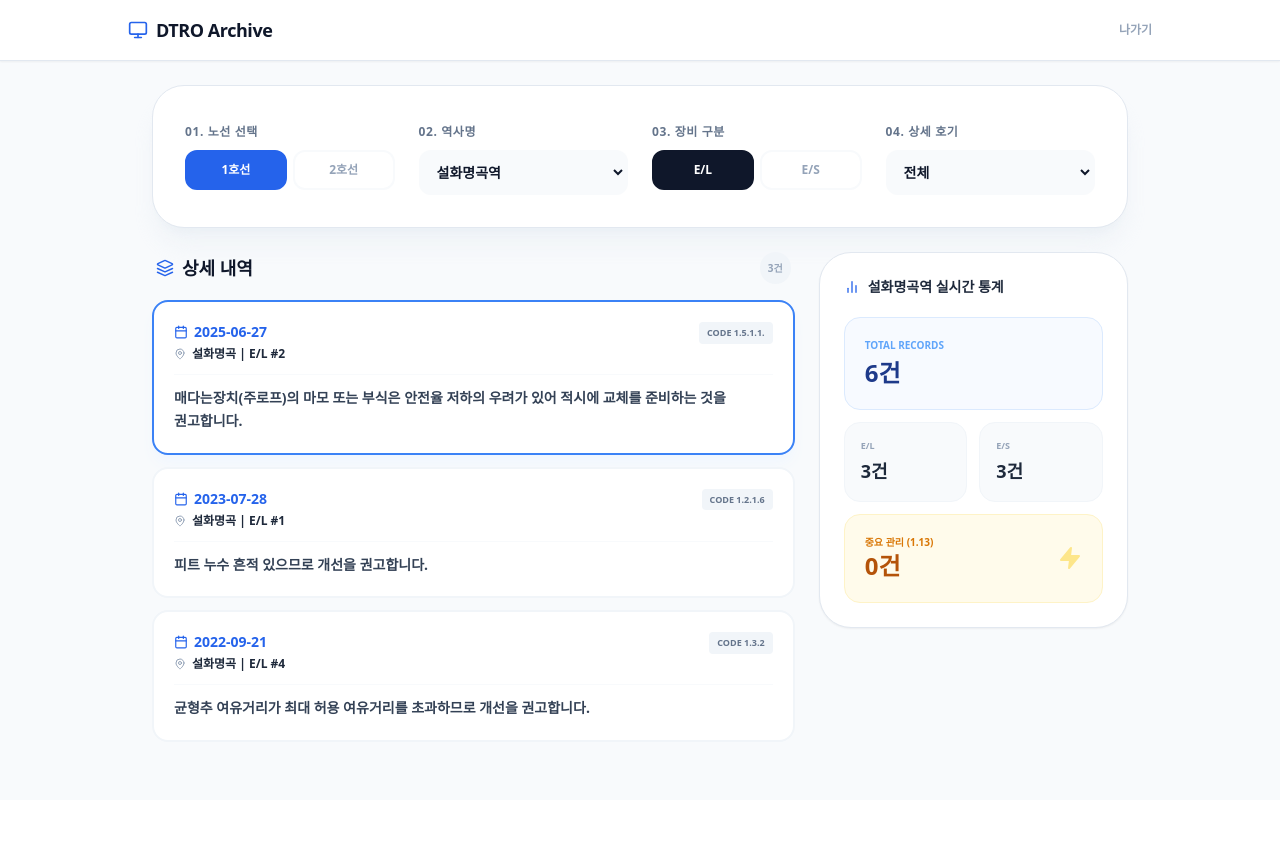
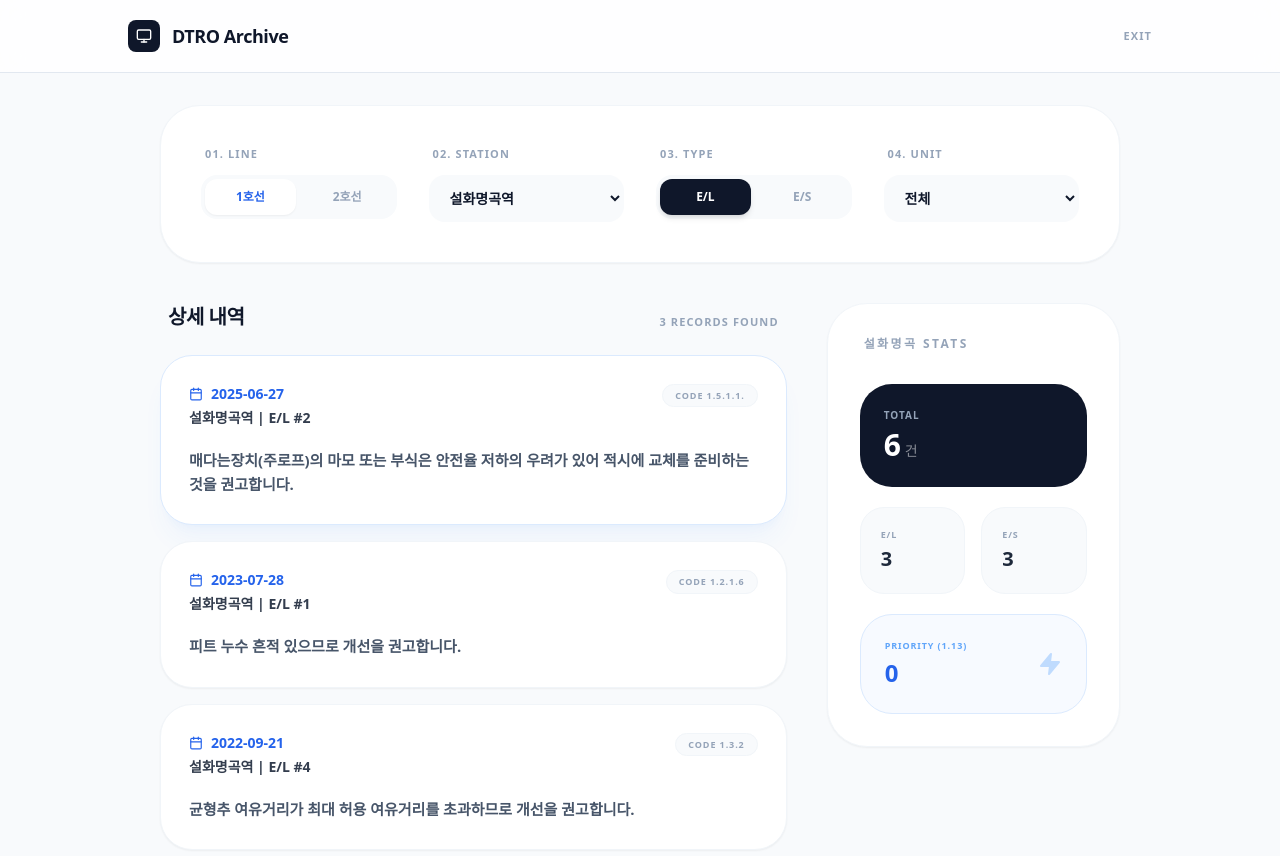
Before and after one commit to chrome2593/dtro-eles-system, a React (Vite) app: page / in a window 1280 px wide. Both pictures are taken after a click on the button "조회 시작". Shown: the top 856 px of the page. Before the commit the page ends 800 px from the top, so only its background shows below. Built offline with nearby package versions, Linux system fonts and the light colour scheme.

Commit message:
Update App.jsx

```diff
--- a/src/App.jsx
+++ b/src/App.jsx
@@ -1,12 +1,11 @@
 import React, { useState, useMemo, useEffect } from 'react';
-import { Search, AlertCircle, BarChart2, Calendar, Layers, Monitor, MapPin, Database, Zap, ShieldCheck, ChevronRight, TrainFront } from 'lucide-react';
+import { Search, BarChart2, Calendar, Layers, Monitor, MapPin, Database, Zap, ChevronRight } from 'lucide-react';
 
 const App = () => {
   const [page, setPage] = useState('landing');
   const [allData, setAllData] = useState([]);
   const [isLoading, setIsLoading] = useState(true);
 
-  // 대구교통공사 노선 데이터
   const lineData = {
     '1호선': ['설화명곡', '화원', '대곡', '진천', '월배', '상인', '월촌', '송현', '성당못', '대명', '안지랑', '현충로', '영대병원', '교대', '명덕', '반월당', '중앙로', '대구역', '칠성시장', '신천', '동대구역', '큰고개', '아양교', '동촌', '해안', '방촌', '용계', '율하', '신기', '반야월', '각산', '안심'],
     '2호선': ['문양', '다사', '대실', '강창', '계명대', '성서산업단지', '이곡', '용산', '죽전', '감삼', '두류', '내당', '반고개', '청라언덕', '반월당', '경대병원', '대구은행', '범어', '수성구청', '만촌', '담티', '연호', '대공원', '고산', '수성알파시티', '신매', '사월', '정평', '임당', '영남대']
@@ -57,144 +56,158 @@ const App = () => {
     return ['전체', ...new Set(units)].sort();
   }, [selection.station, selection.type, allData]);
 
-  // 최종 교정된 메인 페이지
+  // [최종] 미니멀 메인 페이지
   if (page === 'landing') {
     return (
-      <div className="min-h-screen bg-slate-900 flex items-center justify-center p-6 text-center relative overflow-hidden">
-        {/* 밝아진 배경 디자인 요소 */}
-        <div className="absolute top-[-20%] left-[-10%] w-[50%] h-[50%] bg-blue-800/40 rounded-full blur-[150px]"></div>
-        <div className="absolute bottom-[-10%] right-[-10%] w-[40%] h-[40%] bg-blue-600/20 rounded-full blur-[120px]"></div>
+      <div className="min-h-screen bg-slate-900 flex items-center justify-center p-8 relative overflow-hidden">
+        {/* 아주 미세한 배경 광원 효과 */}
+        <div className="absolute top-[-10%] right-[-10%] w-[40%] h-[40%] bg-blue-500/10 rounded-full blur-[120px]"></div>
+        <div className="absolute bottom-[-10%] left-[-10%] w-[40%] h-[40%] bg-indigo-500/10 rounded-full blur-[120px]"></div>
 
-        <div className="max-w-xl w-full relative z-10 flex flex-col items-center">
-          {/* 지하철 전동차 아이콘 배지 (그래픽 요소) */}
-          <div className="w-48 h-48 mb-10 p-4 border-2 border-slate-600 rounded-full bg-slate-800 shadow-2xl shadow-blue-800/40 flex items-center justify-center relative active:scale-95 transition-transform cursor-pointer">
-            <div className="absolute inset-2 bg-gradient-to-br from-blue-600 to-blue-800 rounded-full flex items-center justify-center">
-              <TrainFront className="text-white" size={96} />
-            </div>
+        <div className="max-w-2xl w-full relative z-10 flex flex-col items-center">
+          <div className="mb-6 px-4 py-1.5 bg-blue-500/10 border border-blue-500/20 rounded-full">
+            <span className="text-blue-400 text-[10px] font-black uppercase tracking-[0.2em]">Safety Infrastructure Archive</span>
           </div>
 
-          <h1 className="text-4xl md:text-5xl font-black text-white mb-4 tracking-tighter break-keep">
-            DTRO 승강기 관리
+          <h1 className="text-4xl md:text-6xl font-black text-white mb-6 tracking-tighter leading-tight break-keep">
+            DTRO <span className="text-blue-500">승강기 관리</span>
           </h1>
-          <p className="text-slate-300 text-base md:text-lg mb-12 font-medium">
+
+          <p className="text-slate-400 text-base md:text-lg mb-16 font-medium leading-relaxed opacity-80">
             실제 검사항목 데이터 기반 운영중
           </p>
+
           <button
             onClick={() => setPage('dashboard')}
-            className="w-full md:w-auto px-20 py-5 bg-blue-500 text-white rounded-3xl font-black text-xl shadow-2xl shadow-blue-800/50 hover:bg-blue-400 hover:shadow-blue-800/70 active:scale-95 transition-all"
+            className="group relative px-16 py-5 bg-white text-slate-900 rounded-full font-black text-lg transition-all hover:bg-blue-50 active:scale-95 shadow-2xl overflow-hidden"
           >
-            조회 시작
+            <span className="relative z-10 flex items-center gap-2">
+              조회 시작 <ChevronRight size={20} className="group-hover:translate-x-1 transition-transform" />
+            </span>
           </button>
+
+          <div className="mt-20 text-slate-600 text-[10px] font-bold uppercase tracking-widest opacity-50">
+            Daegu Metro Corp. © 2026
+          </div>
         </div>
       </div>
     );
   }
 
-  // 대시보드 페이지 (기존과 동일)
   return (
-    <div className="min-h-screen bg-slate-50 text-slate-900 font-sans">
-      <nav className="bg-white border-b border-slate-200 p-4 sticky top-0 z-50 shadow-sm">
+    <div className="min-h-screen bg-[#F8FAFC] text-slate-900 font-sans selection:bg-blue-100">
+      <nav className="bg-white/80 backdrop-blur-md border-b border-slate-200 p-5 sticky top-0 z-50">
         <div className="max-w-5xl mx-auto flex justify-between items-center">
-          <div className="flex items-center gap-2 cursor-pointer" onClick={() => setPage('landing')}>
-            <Monitor className="text-blue-600" size={20} />
-            <span className="font-black text-lg tracking-tight">DTRO Archive</span>
+          <div className="flex items-center gap-3 cursor-pointer" onClick={() => setPage('landing')}>
+            <div className="w-8 h-8 bg-slate-900 rounded-lg flex items-center justify-center">
+              <Monitor className="text-white" size={16} />
+            </div>
+            <span className="font-black text-lg tracking-tight text-slate-900">DTRO Archive</span>
           </div>
-          <button onClick={() => setPage('landing')} className="text-xs font-bold text-slate-400">나가기</button>
+          <button onClick={() => setPage('landing')} className="text-[11px] font-black text-slate-400 hover:text-slate-900 transition-colors uppercase tracking-widest">Exit</button>
         </div>
       </nav>
 
-      <main className="max-w-5xl mx-auto p-4 md:p-6">
-        <section className="bg-white p-5 md:p-8 rounded-[2rem] border border-slate-200 shadow-xl shadow-slate-200/40 mb-6 grid grid-cols-1 md:grid-cols-4 gap-6">
-          <div className="space-y-2">
-            <label className="text-xs font-black text-slate-500 uppercase tracking-wider">01. 노선 선택</label>
-            <div className="flex gap-1.5">
+      <main className="max-w-5xl mx-auto p-5 md:p-8">
+        {/* 필터 설정 - 단정하게 정돈됨 */}
+        <section className="bg-white p-6 md:p-10 rounded-[2.5rem] border border-slate-100 shadow-sm mb-10 grid grid-cols-1 md:grid-cols-4 gap-8">
+          <div className="space-y-3">
+            <label className="text-[11px] font-black text-slate-400 uppercase tracking-widest block px-1">01. Line</label>
+            <div className="flex gap-1.5 p-1 bg-slate-50 rounded-2xl">
               {Object.keys(lineData).map(line => (
                 <button key={line} onClick={() => setSelection({...selection, line, station: lineData[line][0], unit: '전체'})}
-                  className={`flex-1 py-2.5 rounded-xl text-xs font-black border-2 transition-all ${selection.line === line ? 'bg-blue-600 text-white border-blue-600' : 'bg-white text-slate-400 border-slate-50'}`}>
+                  className={`flex-1 py-2.5 rounded-xl text-xs font-black transition-all ${selection.line === line ? 'bg-white text-blue-600 shadow-sm' : 'text-slate-400 hover:text-slate-600'}`}>
                   {line}
                 </button>
               ))}
             </div>
           </div>
-          <div className="space-y-2">
-            <label className="text-xs font-black text-slate-500 uppercase tracking-wider">02. 역사명</label>
+          <div className="space-y-3">
+            <label className="text-[11px] font-black text-slate-400 uppercase tracking-widest block px-1">02. Station</label>
             <select value={selection.station} onChange={(e) => setSelection({...selection, station: e.target.value, unit: '전체'})}
-              className="w-full bg-slate-50 border-2 border-transparent rounded-xl px-3 py-2.5 text-sm font-black focus:bg-white focus:border-blue-600 outline-none cursor-pointer">
+              className="w-full bg-slate-50 border border-transparent rounded-2xl px-4 py-3 text-sm font-black focus:bg-white focus:border-blue-500 outline-none cursor-pointer transition-all">
               {lineData[selection.line].map(s => <option key={s} value={s}>{s}역</option>)}
             </select>
           </div>
-          <div className="space-y-2">
-            <label className="text-xs font-black text-slate-500 uppercase tracking-wider">03. 장비 구분</label>
-            <div className="flex gap-1.5">
+          <div className="space-y-3">
+            <label className="text-[11px] font-black text-slate-400 uppercase tracking-widest block px-1">03. Type</label>
+            <div className="flex gap-1.5 p-1 bg-slate-50 rounded-2xl">
               {['E/L', 'E/S'].map(t => (
                 <button key={t} onClick={() => setSelection({...selection, type: t, unit: '전체'})}
-                  className={`flex-1 py-2.5 rounded-xl text-xs font-black border-2 transition-all ${selection.type === t ? 'bg-slate-900 text-white border-slate-900' : 'bg-white text-slate-400 border-slate-50'}`}>
+                  className={`flex-1 py-2.5 rounded-xl text-xs font-black transition-all ${selection.type === t ? 'bg-slate-900 text-white shadow-md' : 'text-slate-400 hover:text-slate-600'}`}>
                   {t}
                 </button>
               ))}
             </div>
           </div>
-          <div className="space-y-2">
-            <label className="text-xs font-black text-slate-500 uppercase tracking-wider">04. 상세 호기</label>
+          <div className="space-y-3">
+            <label className="text-[11px] font-black text-slate-400 uppercase tracking-widest block px-1">04. Unit</label>
             <select value={selection.unit} onChange={(e) => setSelection({...selection, unit: e.target.value})}
-              className="w-full bg-slate-50 border-2 border-transparent rounded-xl px-3 py-2.5 text-sm font-black focus:bg-white focus:border-blue-600 outline-none cursor-pointer">
+              className="w-full bg-slate-50 border border-transparent rounded-2xl px-4 py-3 text-sm font-black focus:bg-white focus:border-blue-500 outline-none cursor-pointer transition-all">
               {availableUnits.map(u => <option key={u} value={u}>{u}</option>)}
             </select>
           </div>
         </section>
 
-        <div className="grid grid-cols-1 lg:grid-cols-12 gap-6">
-          <div className="lg:col-span-8 space-y-4">
-            <h3 className="text-lg font-black flex items-center gap-2 px-1">
-              <Layers className="text-blue-600" size={18} /> 상세 내역
-              <span className="text-[10px] font-bold text-slate-400 bg-slate-100 px-2 py-0.5 rounded-full ml-auto">{filteredResults.length}건</span>
-            </h3>
-            <div className="space-y-3">
+        <div className="grid grid-cols-1 lg:grid-cols-12 gap-10">
+          <div className="lg:col-span-8 space-y-6">
+            <div className="flex items-end justify-between px-2 mb-2">
+              <h3 className="text-xl font-black text-slate-900 tracking-tight">상세 내역</h3>
+              <span className="text-[11px] font-black text-slate-400 uppercase tracking-widest">{filteredResults.length} Records found</span>
+            </div>
+
+            <div className="space-y-4">
               {filteredResults.map((item, idx) => (
-                <div key={item.id} className={`bg-white p-5 rounded-2xl border-2 transition-all ${idx === 0 ? 'border-blue-500 shadow-lg shadow-blue-50' : 'border-slate-100'}`}>
-                  <div className="flex justify-between items-start mb-3 pb-3 border-b border-slate-50">
-                    <div className="flex flex-col gap-1">
-                      <div className="text-blue-600 font-black text-sm flex items-center gap-1.5 whitespace-nowrap">
+                <div key={item.id} className={`bg-white p-7 rounded-[2rem] border transition-all ${idx === 0 ? 'border-blue-100 shadow-xl shadow-blue-500/5' : 'border-slate-100 shadow-sm hover:border-slate-200'}`}>
+                  <div className="flex justify-between items-start mb-5">
+                    <div className="space-y-1">
+                      <div className="flex items-center gap-2 text-blue-600 font-black text-sm">
                         <Calendar size={14}/> {item.date}
                       </div>
-                      <div className="font-black text-slate-800 text-xs flex items-center gap-1.5">
-                        <MapPin size={12} className="text-slate-400"/> {item.station} | {item.unit}
+                      <div className="font-black text-slate-800 text-sm opacity-90">
+                        {item.station}역 | {item.unit}
                       </div>
                     </div>
-                    <div className="bg-slate-100 text-slate-500 px-2 py-1 rounded text-[9px] font-black whitespace-nowrap">CODE {item.category}</div>
+                    <div className="bg-slate-50 text-slate-400 px-3 py-1 rounded-full text-[9px] font-black tracking-widest border border-slate-100">
+                      CODE {item.category}
+                    </div>
                   </div>
-                  <p className="font-bold text-slate-700 text-sm leading-relaxed break-keep">{item.content}</p>
+                  <p className="font-bold text-slate-600 text-[15px] leading-relaxed break-keep">
+                    {item.content}
+                  </p>
                 </div>
               ))}
             </div>
           </div>
 
           <div className="lg:col-span-4">
-            <section className="bg-white border border-slate-200 rounded-[2rem] p-6 shadow-sm sticky top-24">
-              <h3 className="text-sm font-black text-slate-800 mb-5 flex items-center gap-2">
-                <BarChart2 size={16} className="text-blue-600" /> {selection.station}역 실시간 통계
+            <section className="bg-white border border-slate-100 rounded-[2.5rem] p-8 shadow-sm sticky top-28">
+              <h3 className="text-xs font-black text-slate-400 mb-8 uppercase tracking-[0.2em] px-1">
+                {selection.station} Stats
               </h3>
-              <div className="space-y-3">
-                <div className="p-5 bg-blue-50/50 rounded-2xl border border-blue-100">
-                  <p className="text-[10px] font-black text-blue-400 uppercase mb-1">Total Records</p>
-                  <p className="text-2xl font-black text-blue-900">{stationStats.total}건</p>
+              <div className="space-y-5">
+                <div className="p-6 bg-slate-900 rounded-[2rem] text-white">
+                  <p className="text-[10px] font-bold text-slate-400 uppercase tracking-widest mb-1">Total</p>
+                  <p className="text-3xl font-black">{stationStats.total}<span className="text-sm font-medium ml-1 opacity-50">건</span></p>
                 </div>
-                <div className="grid grid-cols-2 gap-3">
-                  <div className="p-4 bg-slate-50 rounded-2xl border border-slate-100">
-                    <p className="text-[9px] font-black text-slate-400 mb-1">E/L</p>
-                    <p className="text-lg font-black text-slate-800">{stationStats.elCount}건</p>
+
+                <div className="grid grid-cols-2 gap-4">
+                  <div className="p-5 bg-slate-50 rounded-[1.5rem] border border-slate-100">
+                    <p className="text-[9px] font-black text-slate-400 uppercase mb-1 tracking-widest">E/L</p>
+                    <p className="text-xl font-black text-slate-800">{stationStats.elCount}</p>
                   </div>
-                  <div className="p-4 bg-slate-50 rounded-2xl border border-slate-100">
-                    <p className="text-[9px] font-black text-slate-400 mb-1">E/S</p>
-                    <p className="text-lg font-black text-slate-800">{stationStats.esCount}건</p>
+                  <div className="p-5 bg-slate-50 rounded-[1.5rem] border border-slate-100">
+                    <p className="text-[9px] font-black text-slate-400 uppercase mb-1 tracking-widest">E/S</p>
+                    <p className="text-xl font-black text-slate-800">{stationStats.esCount}</p>
                   </div>
                 </div>
-                <div className="p-5 bg-amber-50 rounded-2xl border border-amber-100 flex items-center justify-between">
+
+                <div className="p-6 bg-blue-50/50 rounded-[2rem] border border-blue-100 flex items-center justify-between">
                   <div>
-                    <p className="text-[10px] font-black text-amber-600 uppercase">중요 관리 (1.13)</p>
-                    <p className="text-2xl font-black text-amber-700">{stationStats.highPriority}건</p>
+                    <p className="text-[9px] font-black text-blue-400 uppercase tracking-widest mb-1">Priority (1.13)</p>
+                    <p className="text-2xl font-black text-blue-600">{stationStats.highPriority}</p>
                   </div>
-                  <Zap size={24} className="text-amber-200 fill-amber-200" />
+                  <Zap size={24} className="text-blue-200 fill-blue-200" />
                 </div>
               </div>
             </section>
```
